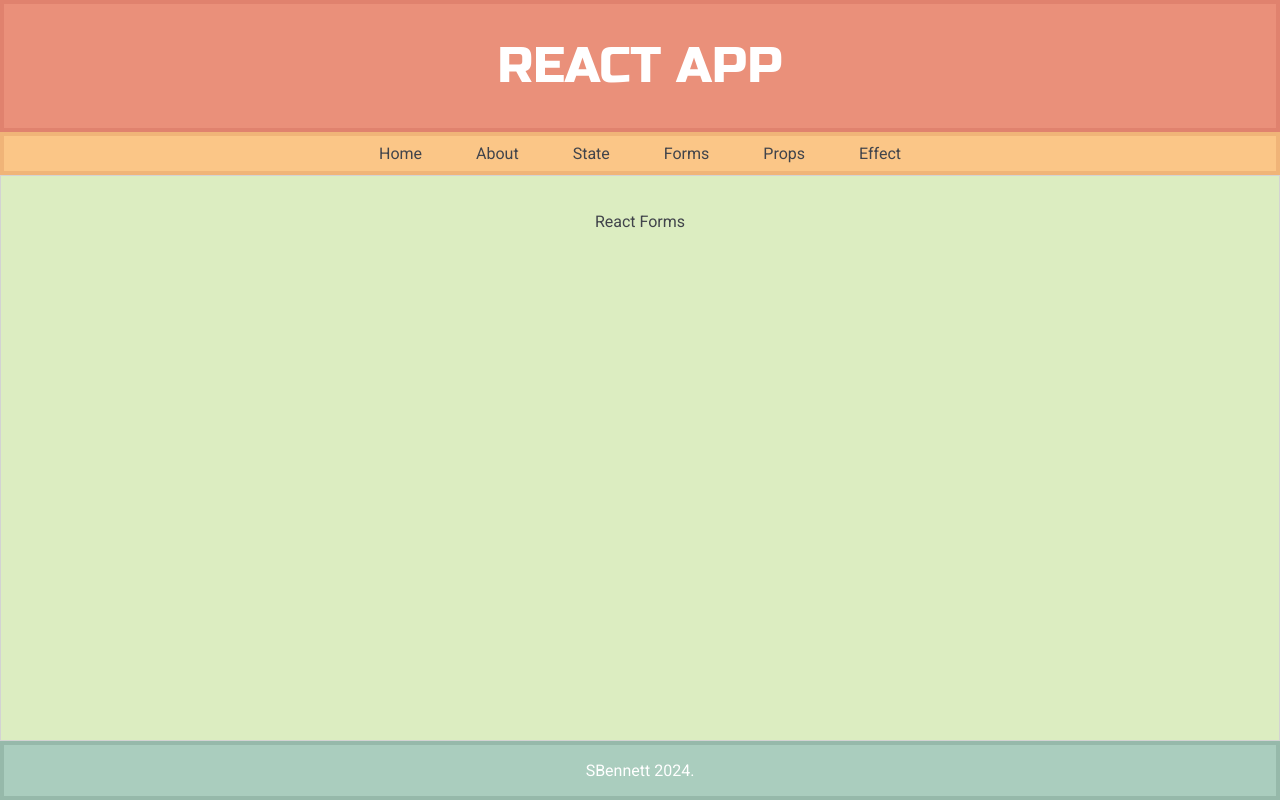
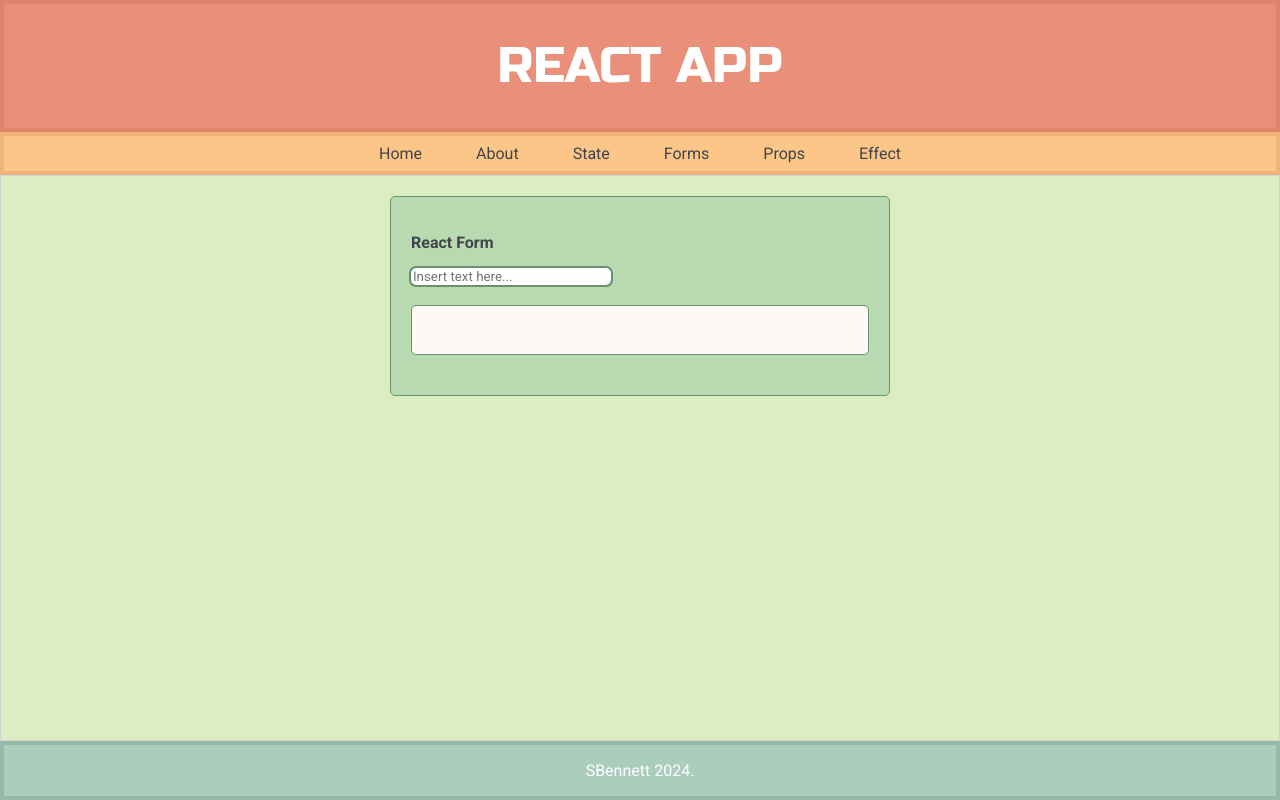
Before and after one commit to sfbennett/technative-react-playground, a React (Create React App) app: page /forms in a window 1280 px wide. Built offline with nearby package versions, Linux system fonts and the light colour scheme; a web font is replaced by a local one.

Commit message:
add a react form page

```diff
--- /dev/null
+++ b/src/components/Forms/Form.jsx
@@ -0,0 +1,25 @@
+import React, { useState } from "react";
+import styles from "./Forms.module.css";
+
+function Form() {
+  const [text, setText] = useState("");
+
+  function handleChange(event) {
+    setText(event.target.value);
+  }
+
+  return (
+    <form className={styles.form}>
+      <p className={styles.heading}>React Form</p>
+      <input
+        type="text"
+        onChange={handleChange}
+        placeholder="Insert text here..."
+        className={styles.input}
+      ></input>
+      <h2 className={styles.message}>{text}</h2>
+    </form>
+  );
+}
+
+export default Form;
--- a/src/components/Forms/Forms.js
+++ b/src/components/Forms/Forms.js
@@ -1,9 +1,10 @@
 import styles from "./Forms.module.css";
+import Form from "./Form.jsx";
 
 function Forms() {
   return (
     <div className={styles.wrapper}>
-      <p>React Forms</p>
+      <Form />
     </div>
   );
 }
--- a/src/components/Forms/Forms.module.css
+++ b/src/components/Forms/Forms.module.css
@@ -1,7 +1,46 @@
+* {
+  box-sizing: border-box;
+}
+
 .wrapper {
   background: #dcedc1;
   width: 100%;
   display: flex;
-  justify-content: center;
+  flex-direction: column;
+  align-items: center;
   padding: 20px;
 }
+
+.form {
+  border: 3px solid #b9d9b1;
+  background: #b9d9b1;
+  border-radius: 5px;
+  width: 500px;
+  padding: 20px;
+  display: flex;
+  flex-direction: column;
+  border: 1px solid #6b8f71;
+}
+
+.input {
+  width: 200px;
+  border-radius: 5px;
+  outline: solid 2px #6b8f71;
+  border: none;
+}
+
+.input:focus {
+  outline: solid 2px #e3cc5a;
+}
+
+.message {
+  border: 1px solid #6b8f71;
+  border-radius: 5px;
+  padding: 10px;
+  height: 50px;
+  background: #fdfaf6;
+}
+
+.heading {
+  font-weight: bold;
+}
```
